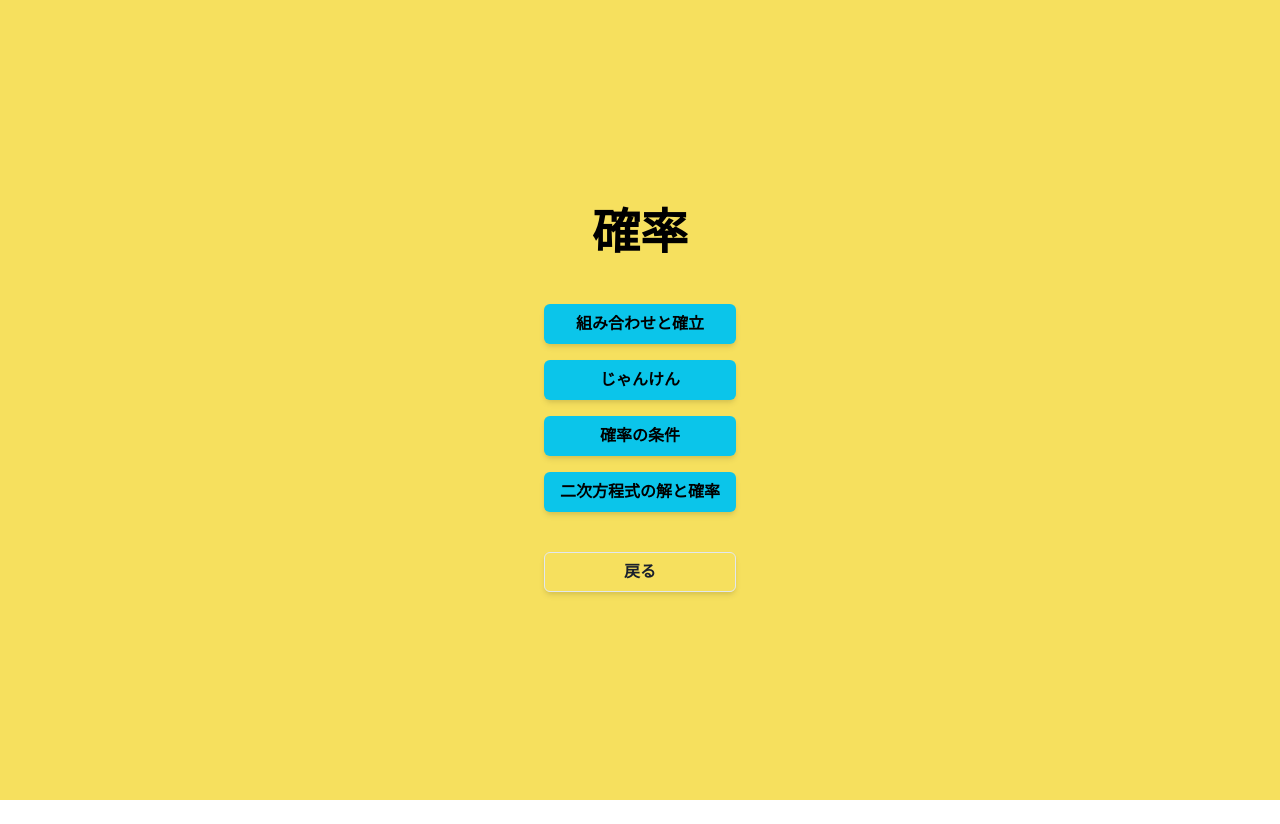
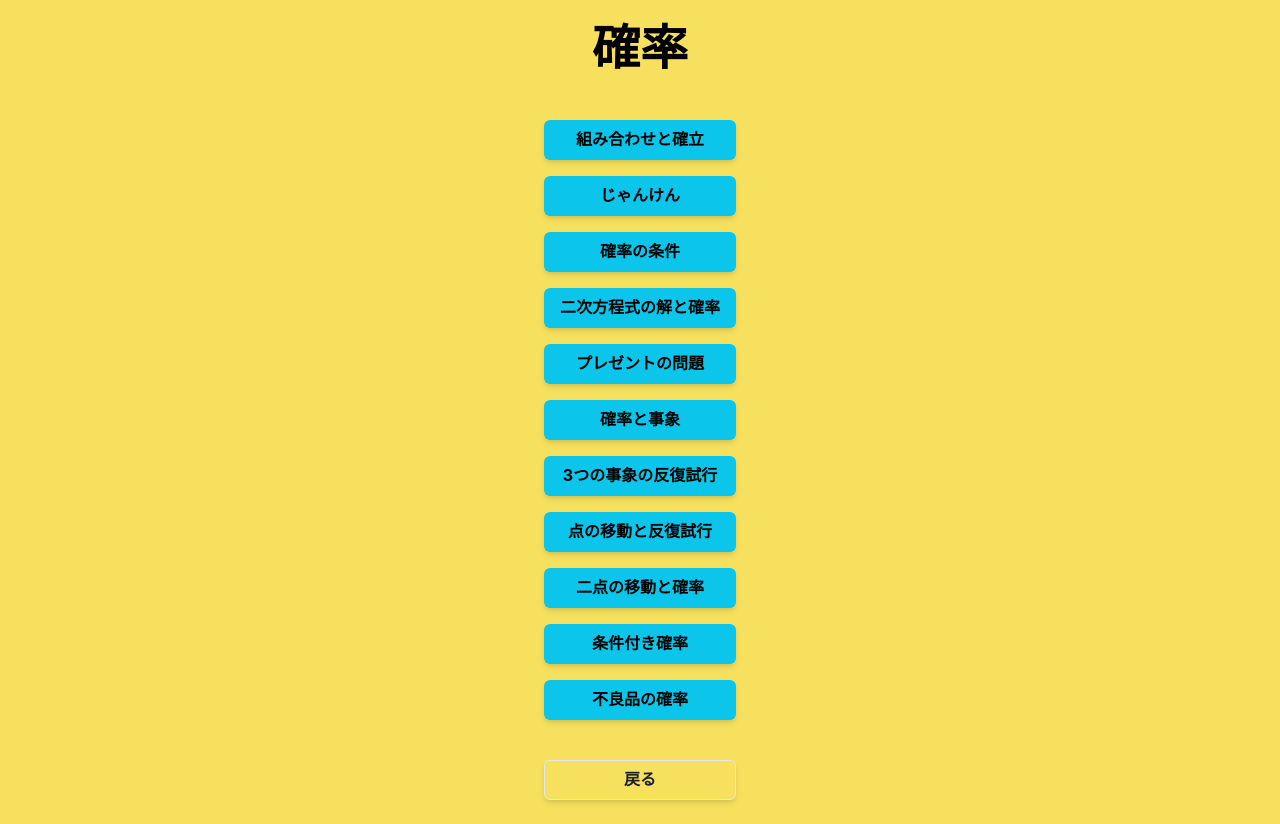
Before and after one commit to REARU0924/APP_MATHFLOW, a Next.js app in the folder math-flow/: page /quiz/subject/A/kakuritu in a window 1280 px wide. Before the commit the page ends 800 px from the top, so only its background shows below. Built offline with nearby package versions, Linux system fonts and the light colour scheme.

Commit message:
kakuritu

```diff
--- a/math-flow/src/app/quiz/subject/A/kakuritu/page.js
+++ b/math-flow/src/app/quiz/subject/A/kakuritu/page.js
@@ -13,7 +13,7 @@ export default function QuizPage() {
   }
   const handleBack = (id) => {
     // IDをURLに渡す
-    router.push(`/quiz/subject/l`);
+    router.push(`/quiz/subject/A`);
   }
 
   return (
@@ -43,33 +43,27 @@ export default function QuizPage() {
       <Button width="full" fontWeight="bold" boxShadow="md"  colorScheme="cyan"  onClick={() => handleClick(4)}>
        二次方程式の解と確率
       </Button>
-    {/* <Button width="full" fontWeight="bold" boxShadow="md"  colorScheme="cyan"  onClick={() => handleClick(5)}>
-    立方体の塗り分け
+      <Button width="full" fontWeight="bold" boxShadow="md"  colorScheme="cyan"  onClick={() => handleClick(5)}>
+       プレゼントの問題
       </Button>
       <Button width="full" fontWeight="bold" boxShadow="md"  colorScheme="cyan"  onClick={() => handleClick(6)}>
-    重複順列
+       確率と事象
       </Button>
       <Button width="full" fontWeight="bold" boxShadow="md"  colorScheme="cyan"  onClick={() => handleClick(7)}>
-    三角形の個数と組み合わせ
+       3つの事象の反復試行
       </Button>
       <Button width="full" fontWeight="bold" boxShadow="md"  colorScheme="cyan"  onClick={() => handleClick(8)}>
-    塗り分け問題
+       点の移動と反復試行
       </Button>
       <Button width="full" fontWeight="bold" boxShadow="md"  colorScheme="cyan"  onClick={() => handleClick(9)}>
-    同じものを含む順列（１）
+       二点の移動と確率
       </Button>
       <Button width="full" fontWeight="bold" boxShadow="md"  colorScheme="cyan"  onClick={() => handleClick(10)}>
-    同じものを含む順列（２）
+       条件付き確率
       </Button>
       <Button width="full" fontWeight="bold" boxShadow="md"  colorScheme="cyan"  onClick={() => handleClick(11)}>
-    最短経路
+       不良品の確率
       </Button>
-    <Button width="full" fontWeight="bold" boxShadow="md"  colorScheme="cyan"  onClick={() => handleClick(12)}>
-    〇とⅠ（丸と仕切り）問題
-    </Button>
-    <Button width="full" fontWeight="bold" boxShadow="md"  colorScheme="cyan"  onClick={() => handleClick(13)}>
-    整数解の個数
-    </Button> */}
 
       <Button width="full" fontWeight="bold" boxShadow="md"  variant="outline" onClick={() => handleBack()} mt={6}>
           戻る
```
Lines whose indentation alone changed are shown as unchanged.
